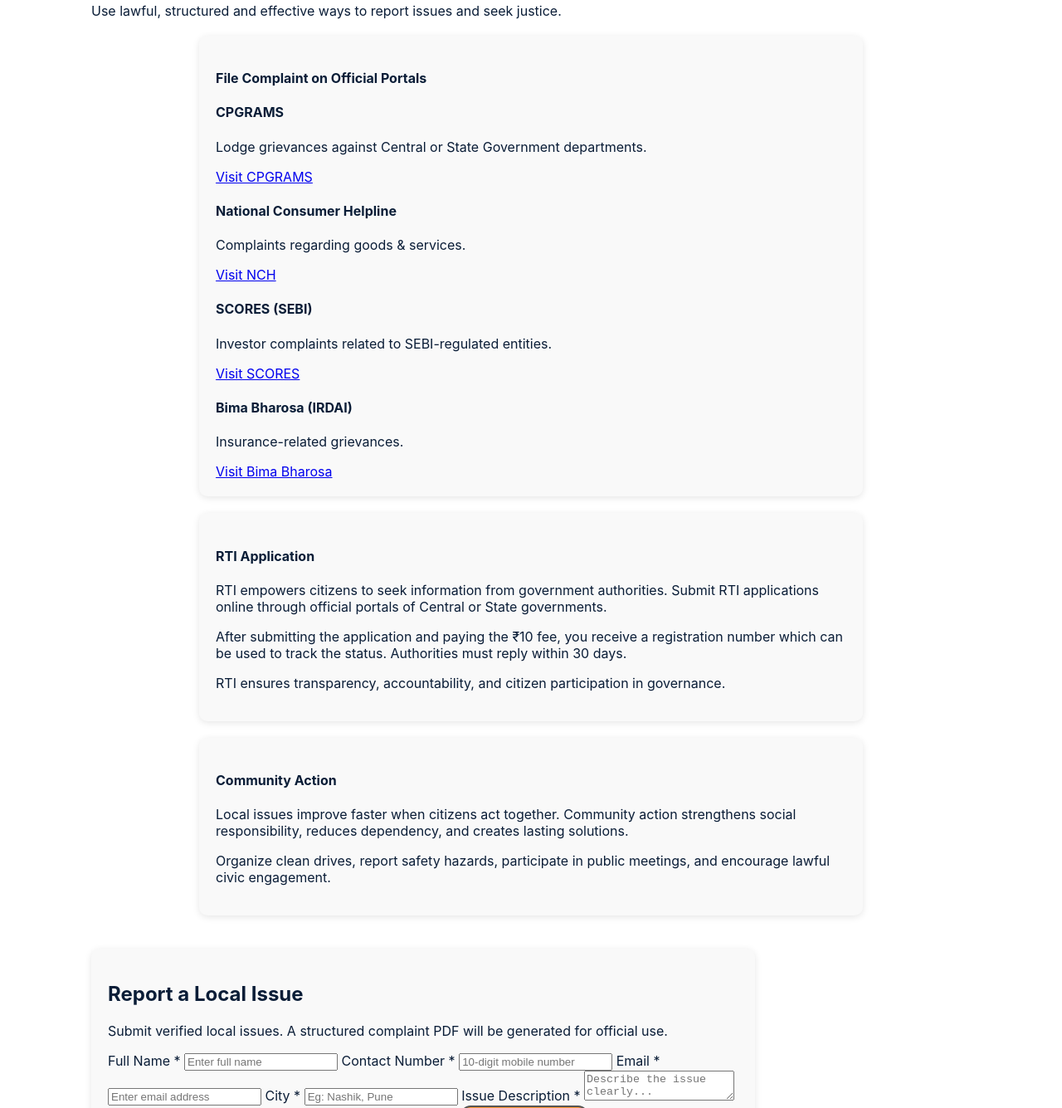
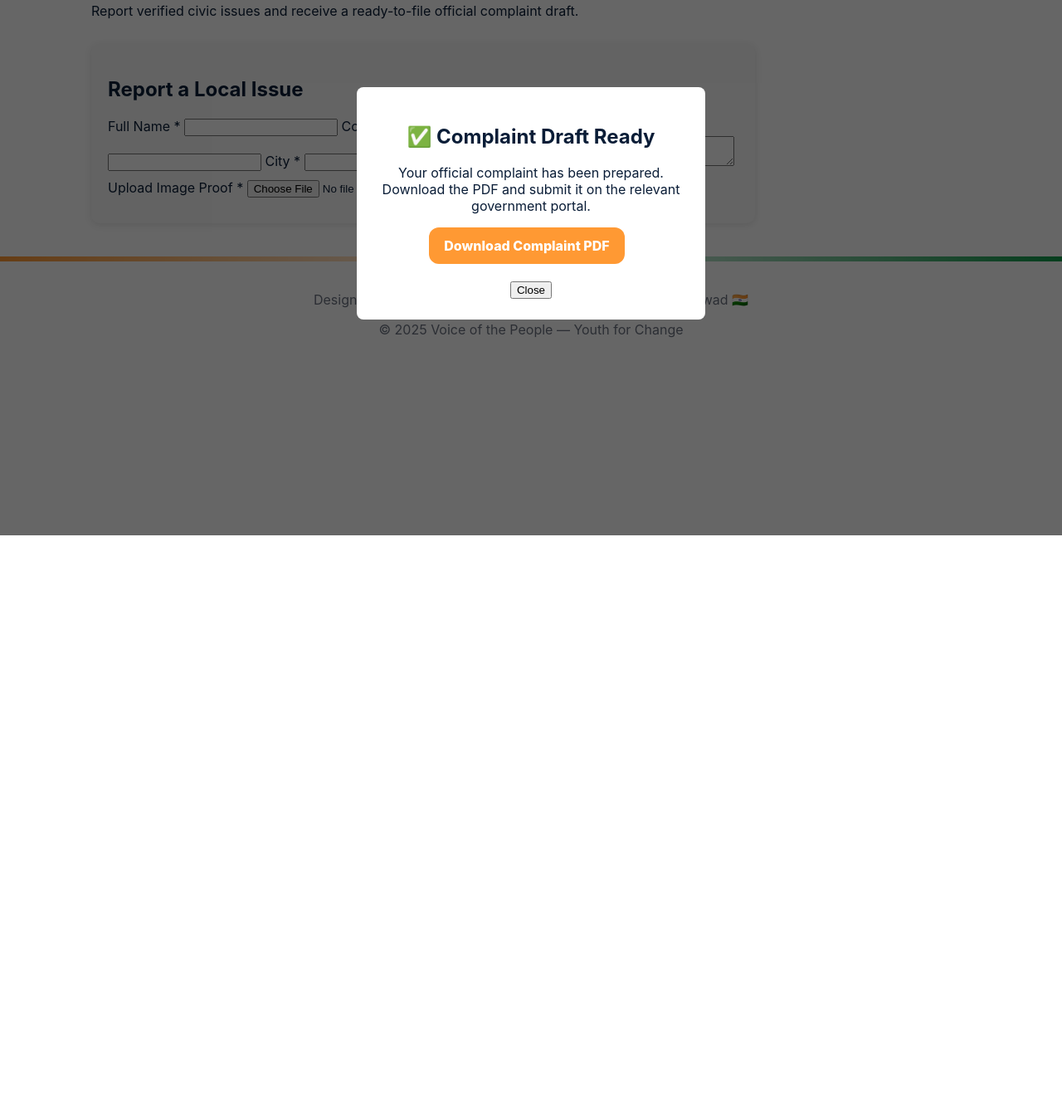
Before and after one commit to TejasJain676/voice-of-the-people, a plain HTML site: page voice.html in a window 1280 px wide. Shown: the part 155-1490 px from the top of the page at 83% size. After the commit the page ends 800 px from the top, so only its background shows below. Drawn offline with Linux system fonts and the light colour scheme; no server answers.

Commit message:
Update voice.html

```diff
--- a/voice.html
+++ b/voice.html
@@ -24,85 +24,29 @@
 </header>
 
 <main class="container">
+
 <h1>Raise Your Voice</h1>
-<p>Use lawful, structured and effective ways to report issues and seek justice.</p>
+<p>Report verified civic issues and receive a ready-to-file official complaint draft.</p>
 
-<div class="three-cols">
-
-<!-- ===================== PORTALS ===================== -->
-<div class="box">
-<h4>File Complaint on Official Portals</h4>
-
-<h4>CPGRAMS</h4>
-<p>Lodge grievances against Central or State Government departments.</p>
-<a href="https://pgportal.gov.in/" target="_blank">Visit CPGRAMS</a>
-
-<h4>National Consumer Helpline</h4>
-<p>Complaints regarding goods & services.</p>
-<a href="https://consumerhelpline.gov.in/" target="_blank">Visit NCH</a>
-
-<h4>SCORES (SEBI)</h4>
-<p>Investor complaints related to SEBI-regulated entities.</p>
-<a href="https://scores.sebi.gov.in/" target="_blank">Visit SCORES</a>
-
-<h4>Bima Bharosa (IRDAI)</h4>
-<p>Insurance-related grievances.</p>
-<a href="https://bimabharosa.irdai.gov.in/" target="_blank">Visit Bima Bharosa</a>
-</div>
-
-<!-- ===================== RTI ===================== -->
-<div class="box">
-<h4>RTI Application</h4>
-<p>
-RTI empowers citizens to seek information from government authorities.
-Submit RTI applications online through official portals of Central or State governments.
-</p>
-<p>
-After submitting the application and paying the ₹10 fee, you receive a registration number
-which can be used to track the status. Authorities must reply within 30 days.
-</p>
-<p>
-RTI ensures transparency, accountability, and citizen participation in governance.
-</p>
-</div>
-
-<!-- ===================== COMMUNITY ===================== -->
-<div class="box">
-<h4>Community Action</h4>
-<p>
-Local issues improve faster when citizens act together. Community action strengthens
-social responsibility, reduces dependency, and creates lasting solutions.
-</p>
-<p>
-Organize clean drives, report safety hazards, participate in public meetings,
-and encourage lawful civic engagement.
-</p>
-</div>
-
-</div>
-
-<!-- ===================== REPORT ISSUE ===================== -->
-<section id="report-issue" class="box" style="margin-top:40px;">
+<section class="box" style="margin-top:30px;">
 <h2>Report a Local Issue</h2>
-<p>
-Submit verified local issues. A structured complaint PDF will be generated for official use.
-</p>
 
 <form id="issueForm" enctype="multipart/form-data">
+
   <label>Full Name *</label>
-  <input type="text" name="name" required placeholder="Enter full name">
+  <input type="text" name="name" required>
 
   <label>Contact Number *</label>
-  <input type="text" name="phone" required placeholder="10-digit mobile number">
+  <input type="text" name="phone" required>
 
   <label>Email *</label>
-  <input type="email" name="email" required placeholder="Enter email address">
+  <input type="email" name="email" required>
 
   <label>City *</label>
-  <input type="text" name="city" required placeholder="Eg: Nashik, Pune">
+  <input type="text" name="city" required>
 
   <label>Issue Description *</label>
-  <textarea name="description" required placeholder="Describe the issue clearly..."></textarea>
+  <textarea name="description" required></textarea>
 
   <label>Upload Image Proof *</label>
   <input type="file" name="image" accept="image/*" required>
@@ -121,15 +65,16 @@
   </div>
 </footer>
 
-<!-- ✅ ONLY ONE SCRIPT FILE -->
+<!-- ✅ ONE SCRIPT ONLY -->
 <script src="script.js"></script>
 
-<!-- PDF SUCCESS POPUP -->
+<!-- ✅ PDF SUCCESS POPUP -->
 <div id="pdfPopup" style="
   display:none;
   position:fixed;
   inset:0;
   background:rgba(0,0,0,0.6);
+  display:flex;
   justify-content:center;
   align-items:center;
   z-index:9999;
@@ -137,17 +82,17 @@
   <div style="
     background:#fff;
     padding:25px;
-    max-width:400px;
+    max-width:420px;
     border-radius:8px;
     text-align:center;
   ">
     <h2>✅ Complaint Draft Ready</h2>
     <p>
-      Your complaint has been drafted successfully.<br>
-      Download the official PDF and submit it on the government portal.
+      Your official complaint has been prepared.<br>
+      Download the PDF and submit it on the relevant government portal.
     </p>
 
-    <a id="pdfDownloadLink" href="#" target="_blank" class="btn saffron">
+    <a id="pdfDownloadLink" class="btn saffron" target="_blank">
       Download Complaint PDF
     </a>
 
@@ -156,6 +101,5 @@
   </div>
 </div>
 
-
 </body>
 </html>
```
